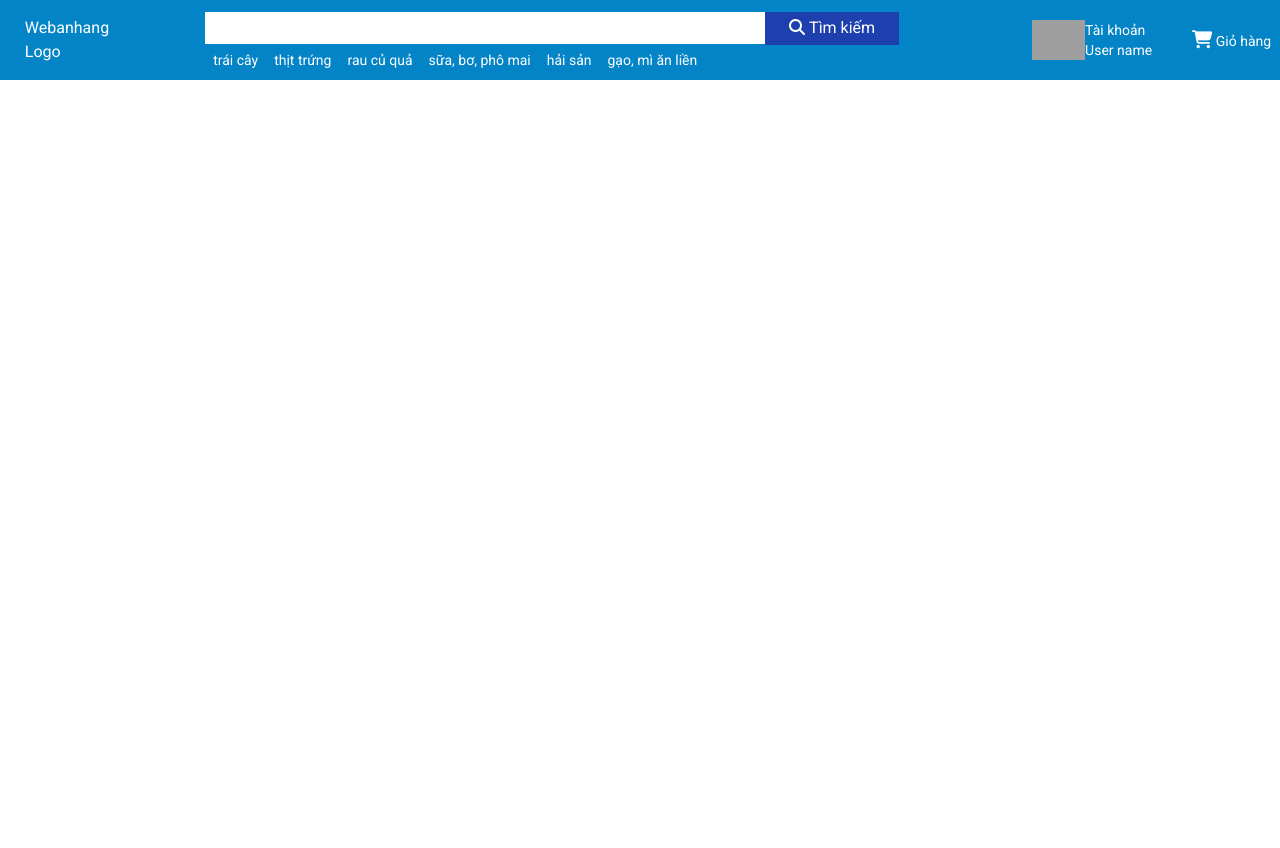
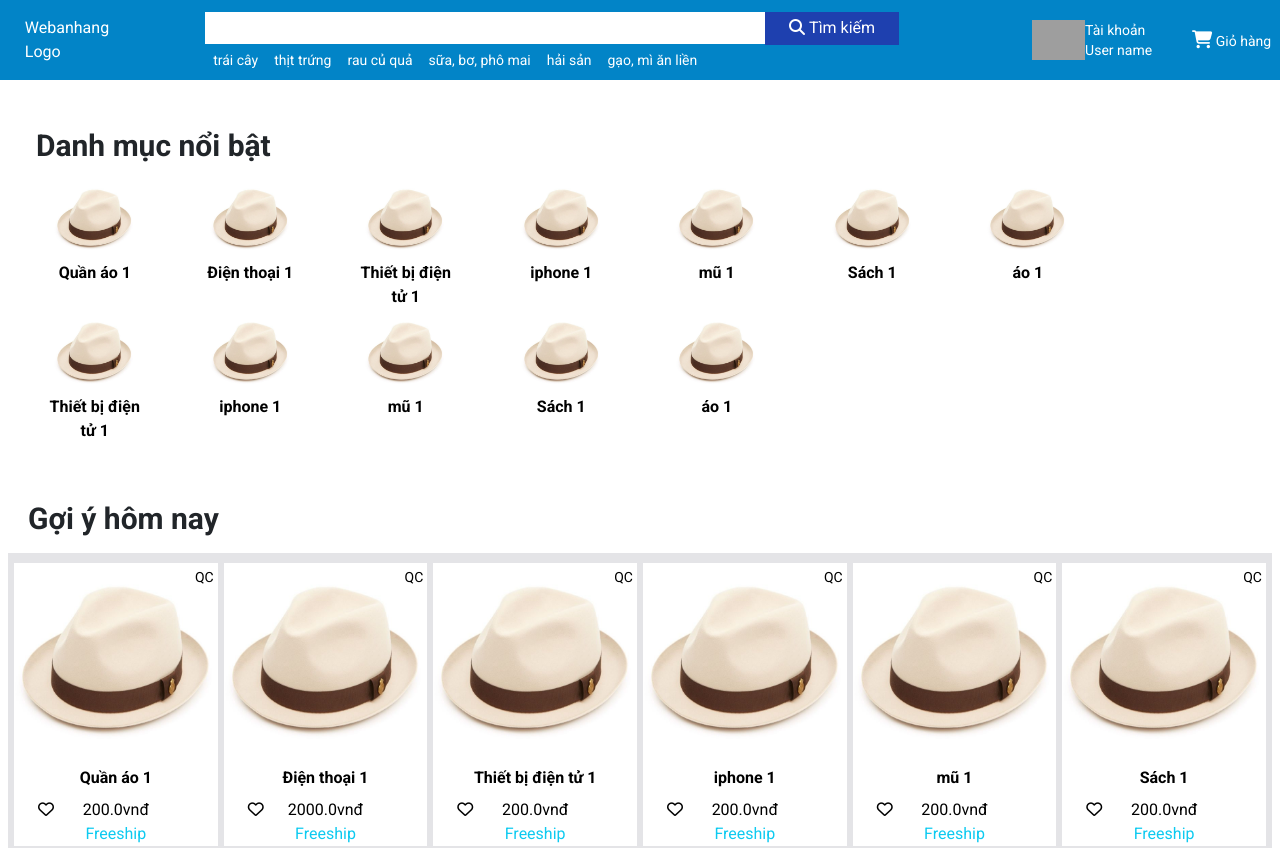
Before and after one commit to dtpvy/NPCNPM_20CLC01_Group2, a React (Vite) app in the folder src/fe/: page / in a window 1280 px wide. Shown: the top 848 px of the page. Before the commit the page ends 800 px from the top, so only its background shows below. Built offline with nearby package versions, Linux system fonts and the light colour scheme; no server answers; grey boxes are pictures that could not be loaded.

Commit message:
fix routing

```diff
--- a/src/fe/src/App.jsx
+++ b/src/fe/src/App.jsx
@@ -26,17 +26,20 @@ const App = () => {
 
 	return (
 		<Routes>
-			<Route path="/" element={<Layout />} />
-			<Route path="bought" element={<Bought />} />
-			<Route path="profile" element={<Profile />} />
-			<Route path="editprofile" element={<EditProfile />} />
-			<Route path="home" element={<Home />} />
-			<Route path="seller-profile" element={<SellerProfile />} />
-			<Route path="support" element={<Support />} />
-			<Route path="detail/:id" element={<ProductDetail />} />
-			<Route path="order" element={<Order />} />
-			<Route path="cart-detail" element={<Cart />} />
-			<Route path="payment" element={<Payment />} />
+			<Route path="/" element={<Layout />}>
+				<Route index element={<Home />} />
+				<Route path="profile">
+					<Route index element={<Profile />} />
+					<Route path="edit" element={<EditProfile />} />
+					<Route path="seller-profile" element={<SellerProfile />} />
+				</Route>
+				<Route path="detail/:id" element={<ProductDetail />} />
+				<Route path="bought" element={<Bought />} />
+				<Route path="order" element={<Order />} />
+				<Route path="cart-detail" element={<Cart />} />
+				<Route path="payment" element={<Payment />} />
+				<Route path="support" element={<Support />} />
+			</Route>
 		</Routes>
 	);
 };
```
